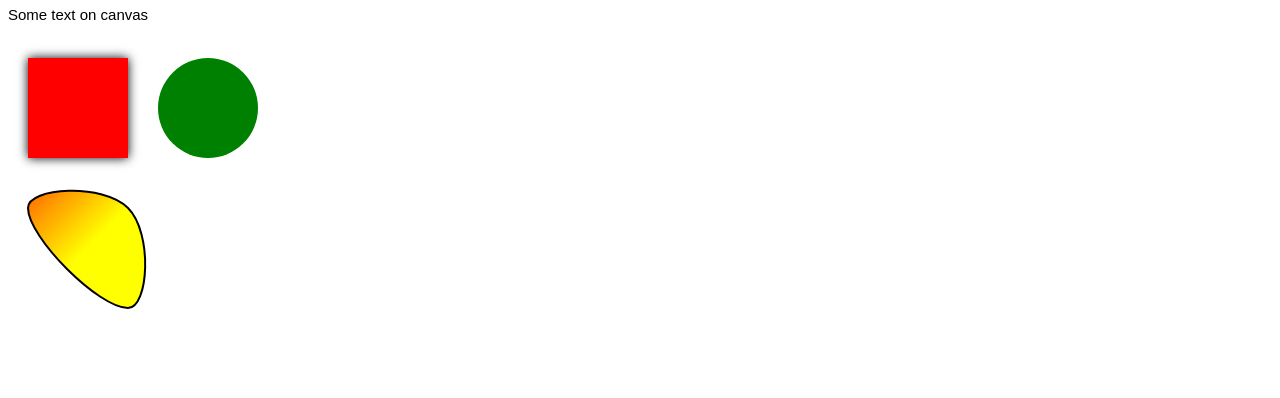
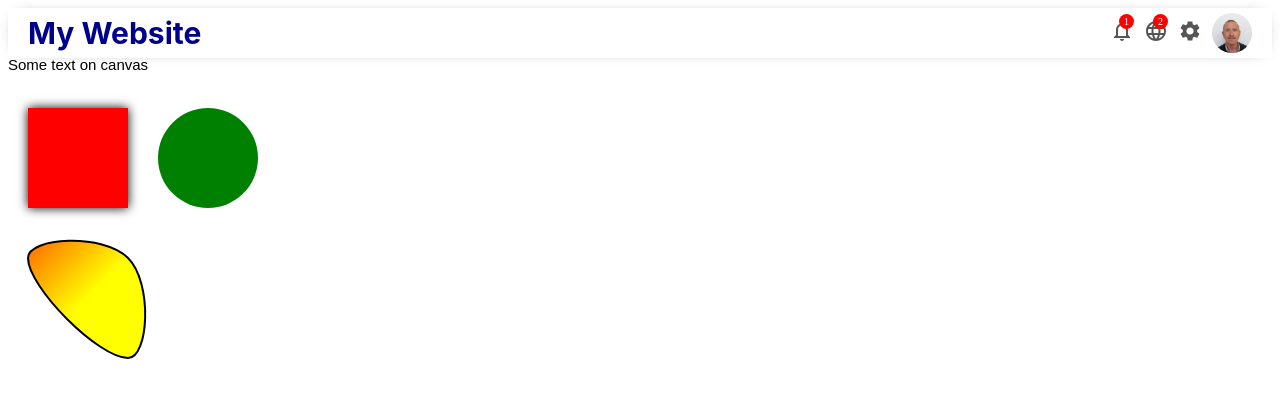
Before and after one commit to 11646729/golf-3, a React (Create React App) app in the folder frontend/: page / in a window 1280 px wide. Shown: the top 398 px of the page. Built offline with nearby package versions, Linux system fonts and the light colour scheme.

Commit message:
Add material-ui files

```diff
--- a/frontend/package.json
+++ b/frontend/package.json
@@ -11,12 +11,18 @@
     "@babel/core": "^7.0.0-0",
     "@babel/plugin-syntax-flow": "^7.14.5",
     "@babel/plugin-transform-react-jsx": "^7.14.9",
+    "@emotion/react": "^11.10.6",
+    "@emotion/styled": "^11.10.6",
+    "@mui/icons-material": "^5.11.11",
+    "@mui/material": "^5.11.15",
+    "@mui/styled-engine-sc": "^5.11.11",
     "konva": "^8.4.3",
     "react": "^18.2.0",
     "react-dom": "^18.2.0",
     "react-konva": "^18.2.5",
     "react-router-dom": "^6.10.0",
     "react-scripts": "5.0.1",
+    "styled-components": "^5.3.9",
     "typescript": "^5.0.2"
   },
   "scripts": {
--- a/frontend/src/components/App.jsx
+++ b/frontend/src/components/App.jsx
@@ -3,7 +3,7 @@ import { BrowserRouter as Router, Routes, Route } from "react-router-dom"
 import { Stage, Layer, Rect, Text, Circle, Line } from "react-konva"
 
 // import Album from "./Album"
-// import TopBar from "./TopBar"
+import TopBar from "./TopBar"
 // import RawDataPage from "../pages/RawDataPage"
 // import WeatherPage from "../pages/WeatherPage"
 // import GolfCoursesPage from "../pages/GolfCoursesPage"
@@ -15,6 +15,8 @@ import { Stage, Layer, Rect, Text, Circle, Line } from "react-konva"
 function App() {
   return (
     <div>
+      <TopBar />
+
       <Stage width={window.innerWidth} height={window.innerHeight}>
         <Layer>
           <Text text="Some text on canvas" fontSize={15} />
@@ -40,8 +42,6 @@ function App() {
           />
         </Layer>
       </Stage>
-
-      {/* <TopBar /> */}
 
       <Router>
         <Routes>
--- /dev/null
+++ b/frontend/src/components/TopBar.jsx
@@ -0,0 +1,106 @@
+import React, { memo, useState } from "react"
+import styled from "styled-components"
+import { NotificationsNone, Language, Settings } from "@mui/icons-material"
+// import StatusIcon from "./StatusIcon"
+
+const Container = styled.div`
+  width: 100%;
+  height: 50px;
+  background-color: white;
+  position: sticky;
+  top: 0;
+  z-index: 999;
+  -webkit-box-shadow: 0px 0px 15px -10px rgba(0, 0, 0, 0.75);
+  box-shadow: 0px 0px 15px -10px rgba(0, 0, 0, 0.75);
+`
+
+const TopBarWrapper = styled.div`
+  height: 100%;
+  padding: 0px 20px;
+  display: flex;
+  align-items: center;
+  justify-content: space-between;
+`
+
+const Logo = styled.span`
+  font-weight: bold;
+  font-size: 30px;
+  font-family: -apple-system, BlinkMacSystemFont, "Segoe UI", "Roboto", "Oxygen",
+    "Ubuntu", "Cantarell", "Fira Sans", "Droid Sans", "Helvetica Neue",
+    sans-serif;
+  color: darkblue;
+  cursor: pointer;
+`
+
+const TopRight = styled.div`
+  display: flex;
+  align-items: center;
+`
+
+const TopBarIconContainer = styled.div`
+  position: relative;
+  cursor: pointer;
+  margin-right: 10px;
+  color: #555;
+`
+
+const TopIconBadge = styled.div`
+  height: 15px;
+  width: 15px;
+  position: absolute;
+  top: -5px;
+  right: 0px;
+  background-color: red;
+  color: white;
+  border-radius: 50%;
+  display: flex;
+  align-items: center;
+  justify-content: center;
+  font-size: 10px;
+`
+
+const TopAvatar = styled.img`
+  width: 40px;
+  height: 40px;
+  border-radius: 50%;
+  cursor: pointer;
+`
+
+const TopBar = () => {
+  // const [isActiveStatus1, setIsActiveStatus1] = useState(true)
+  // const [isActiveStatus2, setIsActiveStatus2] = useState(false)
+
+  return (
+    <Container>
+      <TopBarWrapper>
+        <Logo>My Website</Logo>
+        <TopRight>
+          <TopBarIconContainer>
+            <NotificationsNone />
+            <TopIconBadge>1</TopIconBadge>
+          </TopBarIconContainer>
+          <TopBarIconContainer>
+            {/* <StatusIcon
+              size={5}
+              status={isActiveStatus1}
+              onShow={() => setIsActiveStatus1(!isActiveStatus1)}
+            />
+            <StatusIcon
+              size={5}
+              status={isActiveStatus2}
+              onShow={() => setIsActiveStatus2(!isActiveStatus2)}
+            /> */}
+            <Language />
+            <TopIconBadge>2</TopIconBadge>
+          </TopBarIconContainer>
+          <TopBarIconContainer>
+            <Settings />
+          </TopBarIconContainer>
+          <TopAvatar src="/static/images/brian.jpeg" alt="" />
+        </TopRight>
+      </TopBarWrapper>
+    </Container>
+  )
+}
+
+export default memo(TopBar)
```
Also changed, not shown: 1 other file (tests, documents, lock files or other folders).
